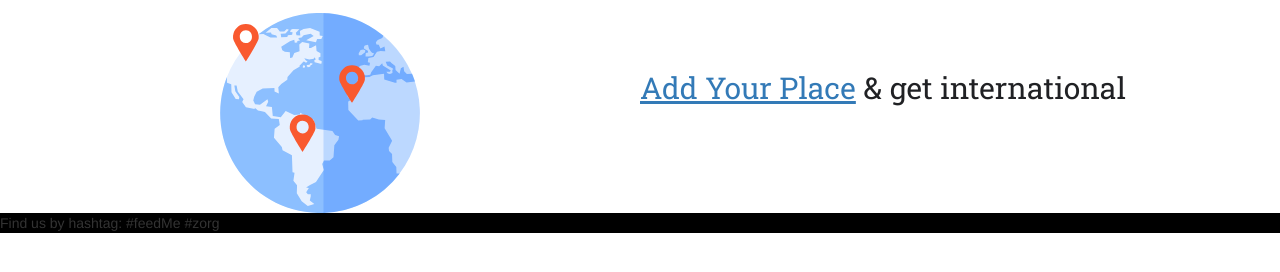
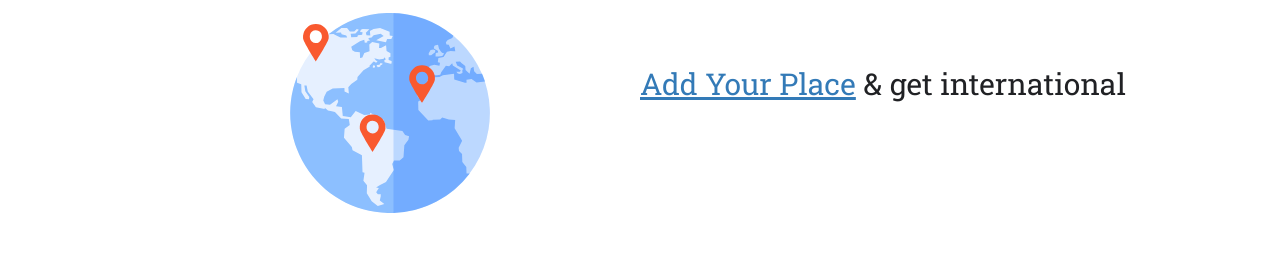
Before and after one commit to nickzcv/zorg, a website: page app/index.html in a window 1280 px wide. Shown: the part 686-958 px from the top of the page. Drawn offline with Linux system fonts and the light colour scheme; some packages are replaced by stand-ins of ours; files whose address does not match are found by name.

Commit message:
no message

```diff
--- a/app/index.html
+++ b/app/index.html
@@ -68,6 +68,7 @@
 <section class="add-place-banner">
   <div class="header"><a>Add Your Place</a> & get international</div>
   <div class="earth"></div>
+  <div class="flags"></div>
 </section>
 
 <!-- Latest places section
@@ -80,7 +81,7 @@
 <!-- Footer section -->
 <footer class="footer">
   <div class="hashtag">
-    Find us by hashtag: #feedMe #zorg
+
   </div>
 </footer>
 <!-- /end footer section -->
--- a/app/scss/partials/_add-place-banner.scss
+++ b/app/scss/partials/_add-place-banner.scss
@@ -5,21 +5,16 @@
   margin: 1rem 0;
 
   .earth {
-    width: 50%;
-    height: 200px;
-    float: left;
-    background: url(../img/add-place-banner.svg) no-repeat;
-    background-size: contain;
-    background-position: center;
+    display: none;
   }
   .header {
     float: right;
-    width: 50%;
+    width: 100%;
     font-family: 'Roboto Slab', serif;
     color: $main-dark;
     text-align: left;
-    font-size: 30px;
-    line-height: 150px;
+    font-size: 20px;
+    margin-top: 50px;
   }
   .sub-header {
     color: #666;
@@ -29,14 +24,26 @@
 
   /* SmartPhones */
   @media only screen and (min-width: 450px) {
-
+    .earth {
+      display: block;
+      width: 50%;
+      height: 200px;
+      float: left;
+      background: url(../img/add-place-banner.svg) no-repeat;
+      background-size: contain;
+      background-position: 66%;
+    }
+    .header {
+      width: 50%;
+    }
   }
 
 
   /* Tablets */
   @media only screen and (min-width: 768px) {
-
-
+    .header {
+      font-size: 30px;
+    }
   }
 
 
--- a/app/scss/partials/_footer.scss
+++ b/app/scss/partials/_footer.scss
@@ -3,7 +3,7 @@
 .footer {
 
   .hashtag {
-    background: #000;
+
   }
 
 
```
Also changed, not shown: app/css/main.css, app/css/main.min.css.
